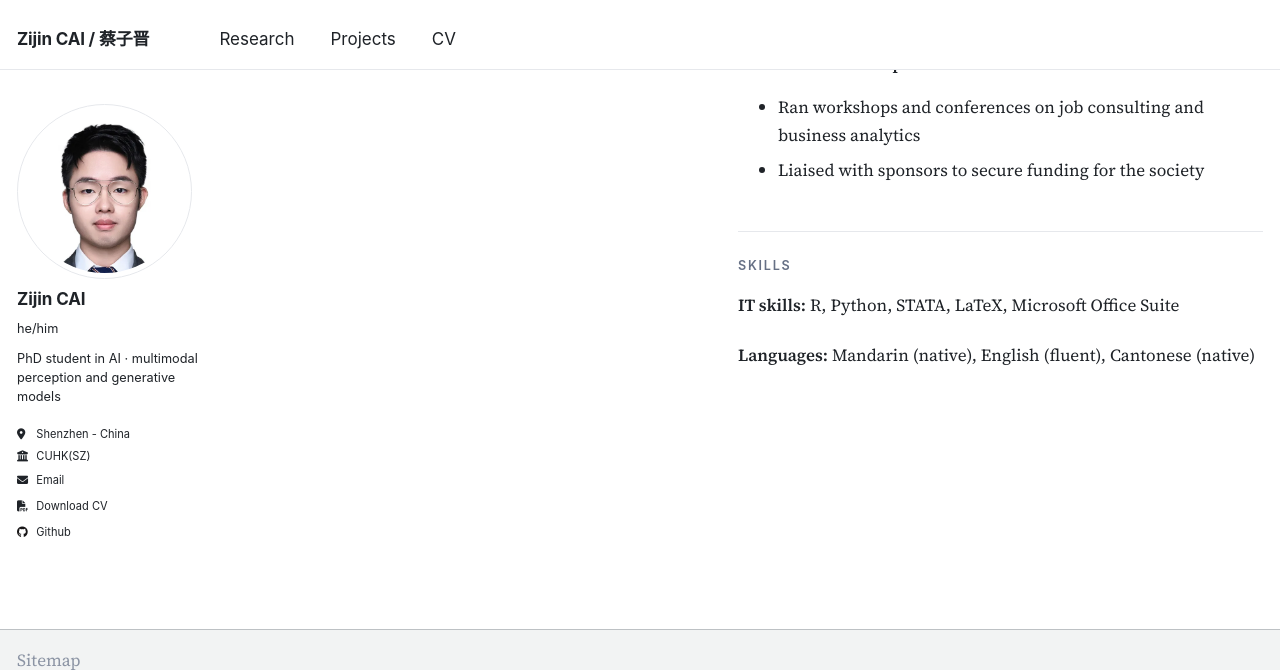
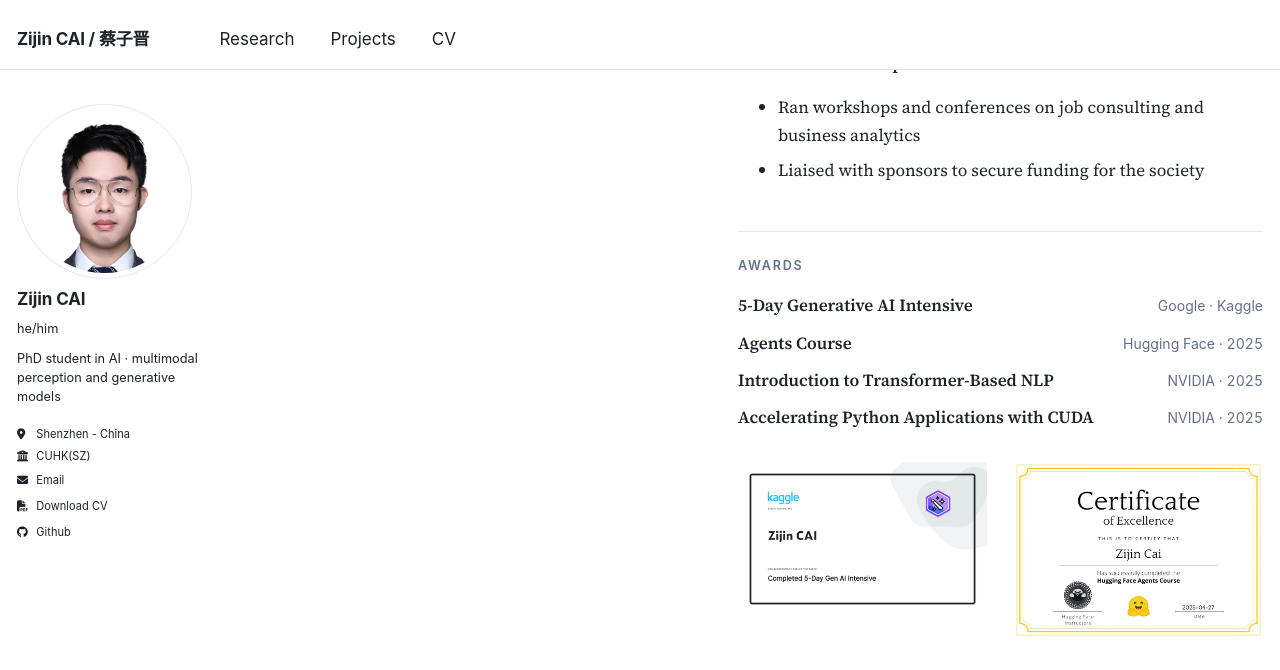
Before and after one commit to CAI991108/CAI991108.github.io, a Jekyll site: the page built from _pages/cv.md, in a window 1280 px wide and 1400 px high, scrolled down 2094 px, cut to the strip 0-670 px from the top of the window. Built offline with Jekyll 4.4.1, drawn with Linux system fonts in a browser that asks for light colours.

Commit message:
content: give the CV an awards section, and keep the paper clean
- four award lines with issuer and year, matching the certificates a reader
  used to have to scroll past on the homepage
- the certificates themselves stay on screen and disappear in print, so the
  PDF carries the claim and not the artwork
- the Google badge is undated, so that row lists the issuer only rather than
  inventing a year
- print spacing closes up: six sections, two A4 pages, no certificate images,
  and no third blank sheet (every wrapper's padding was tipping it over)

The PDF is printed from a local render of the page, committed with cv.md, so
the preflight's staleness check sees them as one change.

```diff
--- a/_pages/cv.md
+++ b/_pages/cv.md
@@ -89,6 +89,32 @@ Extracurricular activities
 - Ran workshops and conferences on job consulting and business analytics
 - Liaised with sponsors to secure funding for the society
 
+Awards
+------
+
+<p class="cv-row"><strong>5-Day Generative AI Intensive</strong><span class="cv-dates">Google · Kaggle</span></p>
+
+<p class="cv-row"><strong>Agents Course</strong><span class="cv-dates">Hugging Face · 2025</span></p>
+
+<p class="cv-row"><strong>Introduction to Transformer-Based NLP</strong><span class="cv-dates">NVIDIA · 2025</span></p>
+
+<p class="cv-row"><strong>Accelerating Python Applications with CUDA</strong><span class="cv-dates">NVIDIA · 2025</span></p>
+
+<div class="cert-grid">
+  <figure>
+    <img src="{{ '/images/cert-genai-5day.webp' | relative_url }}" alt="Google 5-Day Generative AI Intensive course certificate" loading="lazy">
+  </figure>
+  <figure>
+    <img src="{{ '/images/cert-hf.webp' | relative_url }}" alt="Hugging Face Agents course certificate" loading="lazy">
+  </figure>
+  <figure>
+    <img src="{{ '/images/cert-nvidia-transformer-nlp.webp' | relative_url }}" alt="NVIDIA certificate: Introduction to Transformer-Based Natural Language Processing" loading="lazy">
+  </figure>
+  <figure>
+    <img src="{{ '/images/cert-nvidia-cuda-python.webp' | relative_url }}" alt="NVIDIA certificate: Accelerating Python applications with CUDA" loading="lazy">
+  </figure>
+</div>
+
 Skills
 ------
 
--- a/_sass/_overrides.scss
+++ b/_sass/_overrides.scss
@@ -363,7 +363,10 @@ img.author__avatar {
   .breadcrumbs,
   .cv-download,
   .section-more,
-  .page__title {
+  .page__title,
+  /* The certificates are evidence on screen and noise on paper: the awards
+   * above them already say the same thing in a line each. */
+  .cert-grid {
     display: none !important;
   }
 
@@ -401,9 +404,31 @@ img.author__avatar {
     break-after: avoid;
   }
 
+  /* Six sections on two pages: the screen rhythm has more air than paper can
+   * afford, so the rules close up without touching the type. */
+  .archive h2 {
+    margin-top: 1.5rem;
+    padding-top: 0.9rem;
+  }
+
   .cv-row,
   .lab-table tr {
     break-inside: avoid;
+  }
+
+  /* The last paragraph's bottom margin spills onto a third, empty page. The
+   * theme keeps padding on several wrappers for the screen; none of it belongs
+   * on paper, and any of it can tip the document onto another sheet. */
+  html,
+  body,
+  #main,
+  .page,
+  .archive,
+  .page__inner-wrap,
+  article {
+    padding-bottom: 0 !important;
+    margin-bottom: 0 !important;
+    min-height: 0 !important;
   }
 }
 
```
Also changed, not shown: 1 other file.
